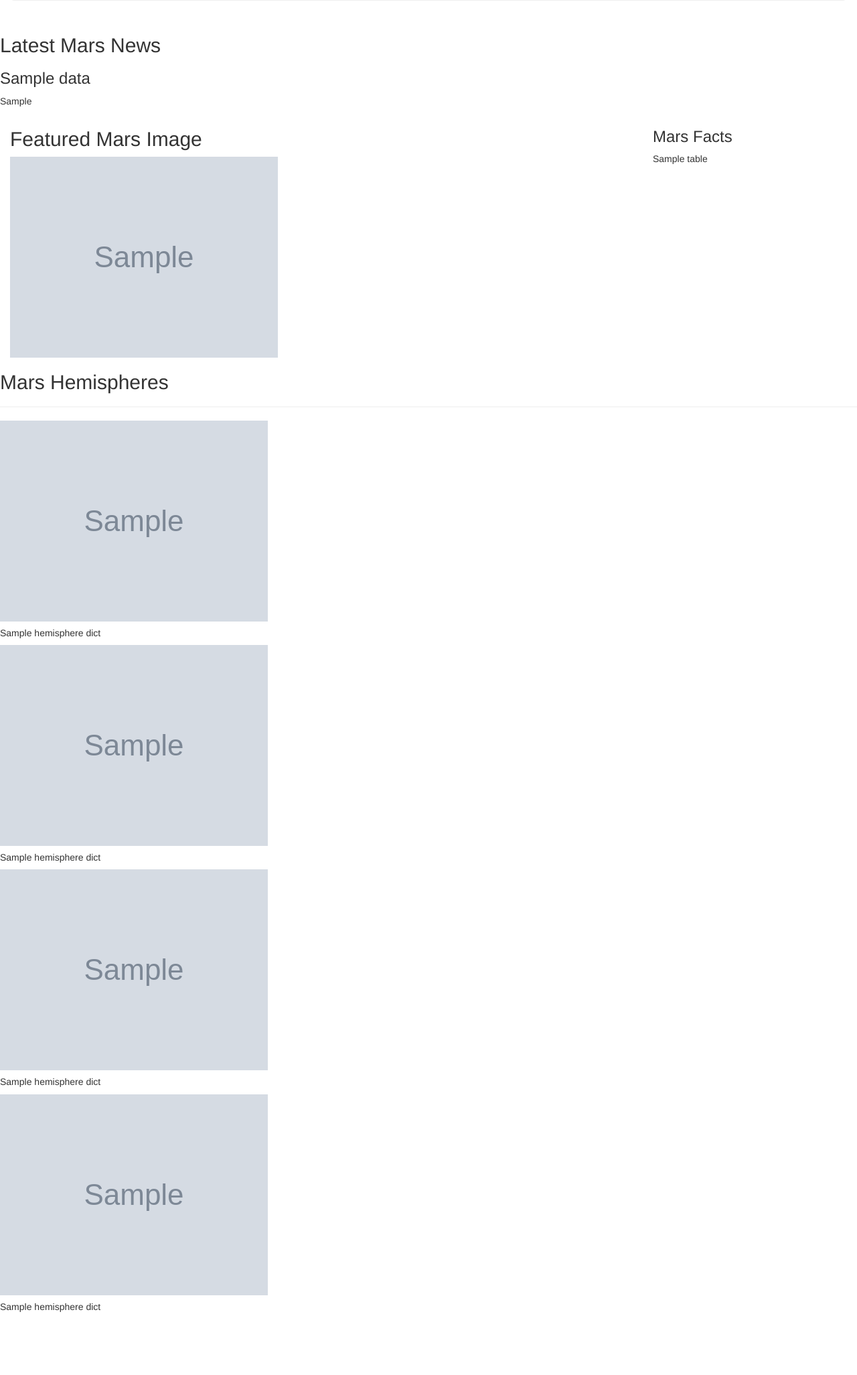
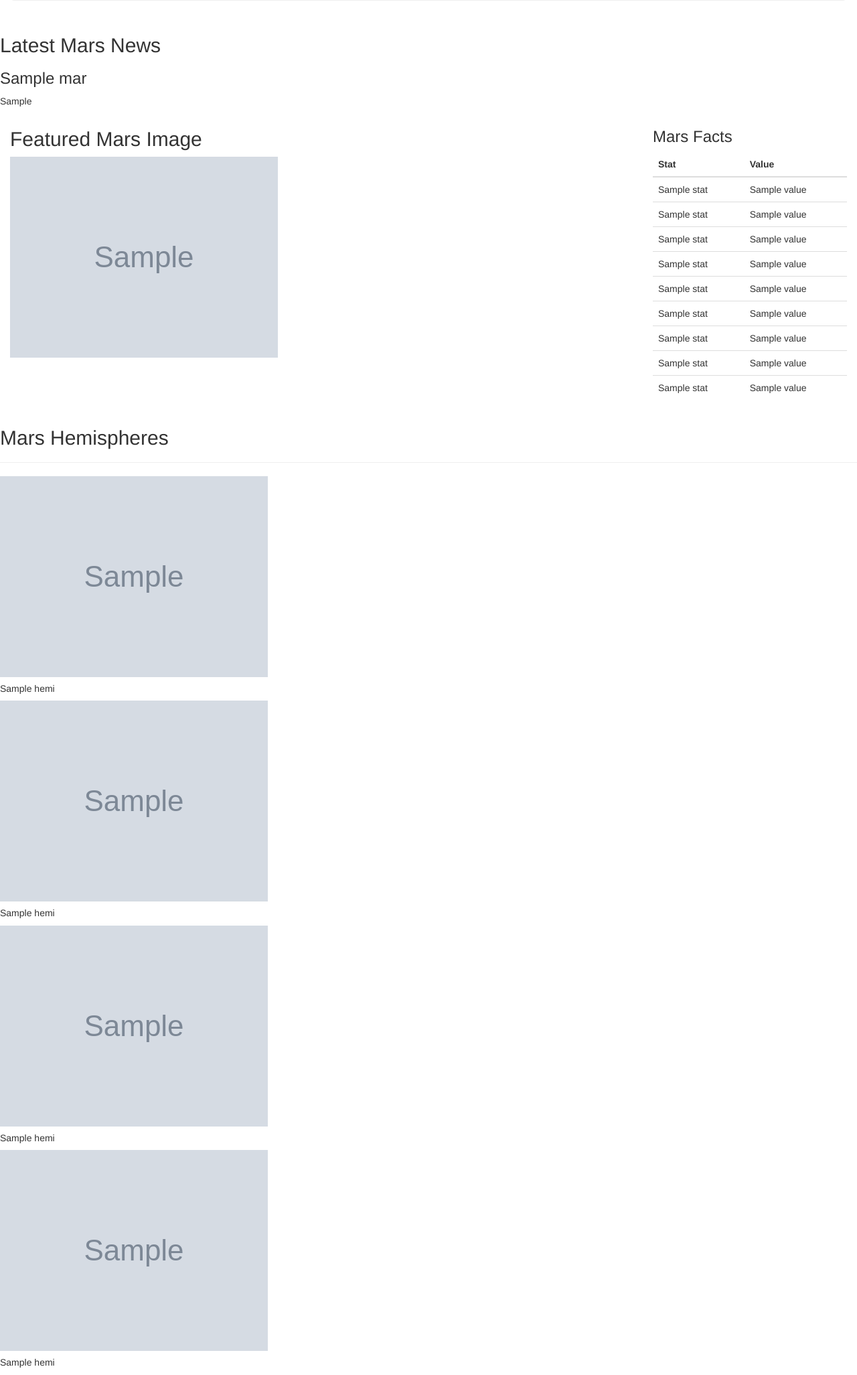
Before and after one commit to coconutpep/Mission-to-Mars, a Flask app: page / in a window 1280 px wide. Shown: the part 255-2308 px from the top of the page at 67% size. Before the commit the page ends 2214 px from the top, so only its background shows below. Run offline with Flask 2, Linux system fonts and the light colour scheme; grey boxes marked "Sample" are stand-in pictures; a database or web service that is not in the repository returns one stand-in record (values such as "Sample title"); some libraries are stand-ins or nearby versions.

Commit message:
as done as its going to get

```diff
--- a/Missions_to_Mars/app.py
+++ b/Missions_to_Mars/app.py
@@ -9,13 +9,13 @@ mongo = PyMongo(app, uri="mongodb://localhost:27017/mars_app")
 
 @app.route("/")
 def index():
-    dictionary = mongo.db.data.find_one()
+    dictionary = mongo.db.mars.find_one()
     return render_template("index.html", dictionary=dictionary)
 
 
 @app.route("/scrape")
 def scraper():
-    dictionary = mongo.db.data
+    dictionary = mongo.db.mars
     dictionary_data = scrape_mars.scrape()
     dictionary.update({}, dictionary_data, upsert=True)
     return redirect("/", code=302)
--- a/Missions_to_Mars/templates/index.html
+++ b/Missions_to_Mars/templates/index.html
@@ -26,12 +26,55 @@
         <div class='row'>
             <div class='col-12 col-md-9'>
                 <h2>Featured Mars Image</h2>
-                <img src='{{dictionary.featured_image_url}}' alt="Featured Image url">
+                <img src="{{ dictionary.featured_img_url }}" alt="Featured Image url"/>
             </div>
 
             <div class='col-12 col-md-3'>
                 <h3>Mars Facts</h3>
-                <table>{{dictionary.table}}</table>
+                <table class='table'>
+                    <thead>
+                        <tr>
+                            <th>Stat</th>
+                            <th>Value</th>
+                        </tr>
+                    </thead>
+                    <tr>
+                        <td>{{dictionary.table[0].Stat}}</td>
+                        <td>{{dictionary.table[0].Value}}</td>
+                    </tr>
+                    <tr>
+                        <td>{{dictionary.table[1].Stat}}</td>
+                        <td>{{dictionary.table[1].Value}}</td>
+                    </tr>
+                    <tr>
+                        <td>{{dictionary.table[2].Stat}}</td>
+                        <td>{{dictionary.table[2].Value}}</td>
+                    </tr>
+                    <tr>
+                        <td>{{dictionary.table[3].Stat}}</td>
+                        <td>{{dictionary.table[3].Value}}</td>
+                    </tr>
+                    <tr>
+                        <td>{{dictionary.table[4].Stat}}</td>
+                        <td>{{dictionary.table[4].Value}}</td>
+                    </tr>
+                    <tr>
+                        <td>{{dictionary.table[5].Stat}}</td>
+                        <td>{{dictionary.table[5].Value}}</td>
+                    </tr>
+                    <tr>
+                        <td>{{dictionary.table[6].Stat}}</td>
+                        <td>{{dictionary.table[6].Value}}</td>
+                    </tr>
+                    <tr>
+                        <td>{{dictionary.table[7].Stat}}</td>
+                        <td>{{dictionary.table[7].Value}}</td>
+                    </tr>
+                    <tr>
+                        <td>{{dictionary.table[8].Stat}}</td>
+                        <td>{{dictionary.table[8].Value}}</td>
+                    </tr>
+                </table>
             </div>
         </div>
 
@@ -39,20 +82,20 @@
             <h2>Mars Hemispheres</h2>
             <hr>
             <div class="card" style='width:50%'>
-                <img src='{{dictionary.hemisphere_dict[0].img_url}}' alt='{{dictionary.hemisphere_dict[0].title}}'>
-                <h5>{{dictionary.hemisphere_dict[0].title}}</h5>
+                <img src='{{dictionary.hemiList[0].img_url}}' alt='{{dictionary.hemiList[0].title}}'/>
+                <h5>{{dictionary.hemiList[0].title}}</h5>
             </div>
             <div class="card" style='width:50%'>
-                <img src='{{dictionary.hemisphere_dict[1].img_url}}' alt='{{dictionary.hemisphere_dict[1].title}}'>
-                <h5>{{dictionary.hemisphere_dict[1].title}}</h5>
+                <img src='{{dictionary.hemiList[1].img_url}}' alt='{{dictionary.hemiList[1].title}}'/>
+                <h5>{{dictionary.hemiList[1].title}}</h5>
             </div>
             <div class="card" style='width:50%'>
-                <img src='{{dictionary.hemisphere_dict[2].img_url}}' alt='{{dictionary.hemisphere_dict[2].title}}'>
-                <h5>{{dictionary.hemisphere_dict[2].title}}</h5>
+                <img src='{{dictionary.hemiList[2].img_url}}' alt='{{dictionary.hemiList[2].title}}'/>
+                <h5>{{dictionary.hemiList[2].title}}</h5>
             </div>
             <div class="card" style='width:50%'>
-                <img src='{{dictionary.hemisphere_dict[3].img_url}}' alt='{{dictionary.hemisphere_dict[3].title}}'>
-                <h5>{{dictionary.hemisphere_dict[3].title}}</h5>
+                <img src='{{dictionary.hemiList[3].img_url}}' alt='{{dictionary.hemiList[3].title}}'/>
+                <h5>{{dictionary.hemiList[3].title}}</h5>
             </div>
         </div>
 
```
Also changed, not shown: Missions_to_Mars/index.html (deleted, +0 -62 lines), Missions_to_Mars/scrape_mars.py (+10 -15 lines), 3 other files.
